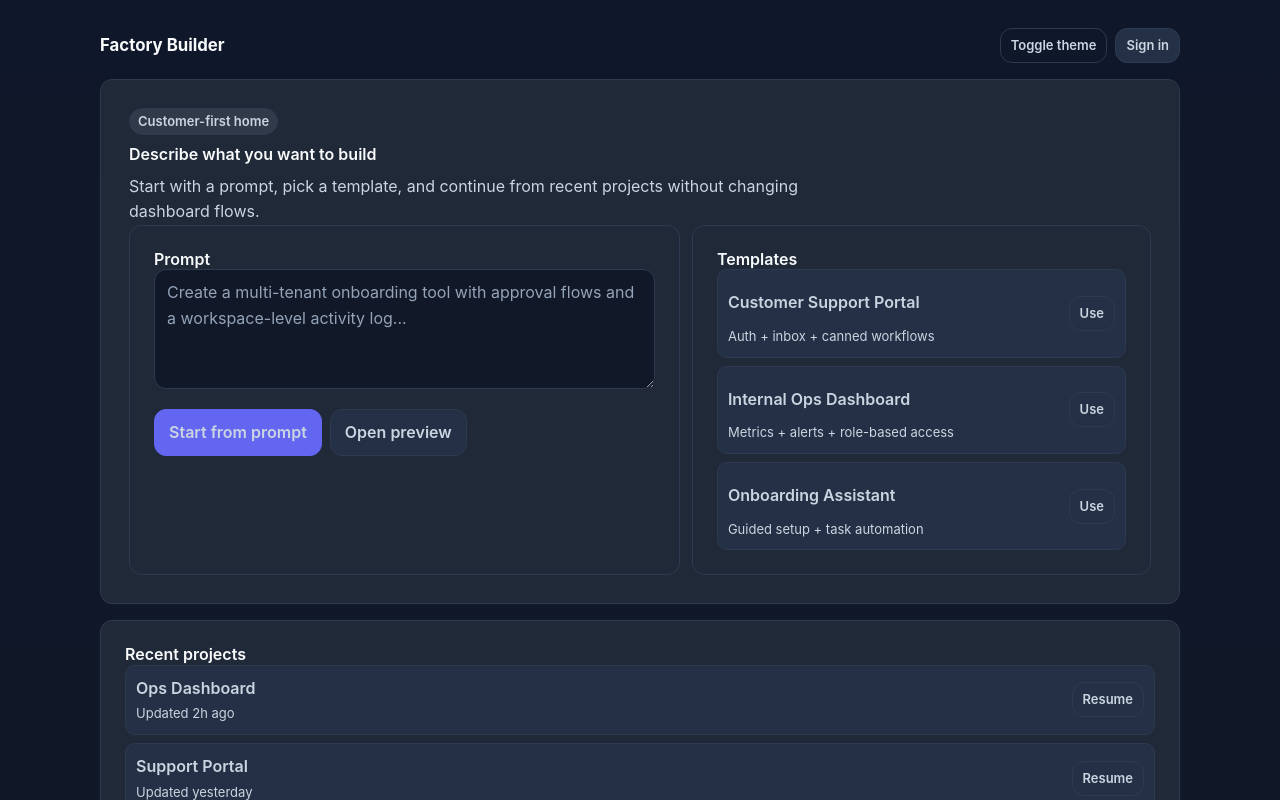
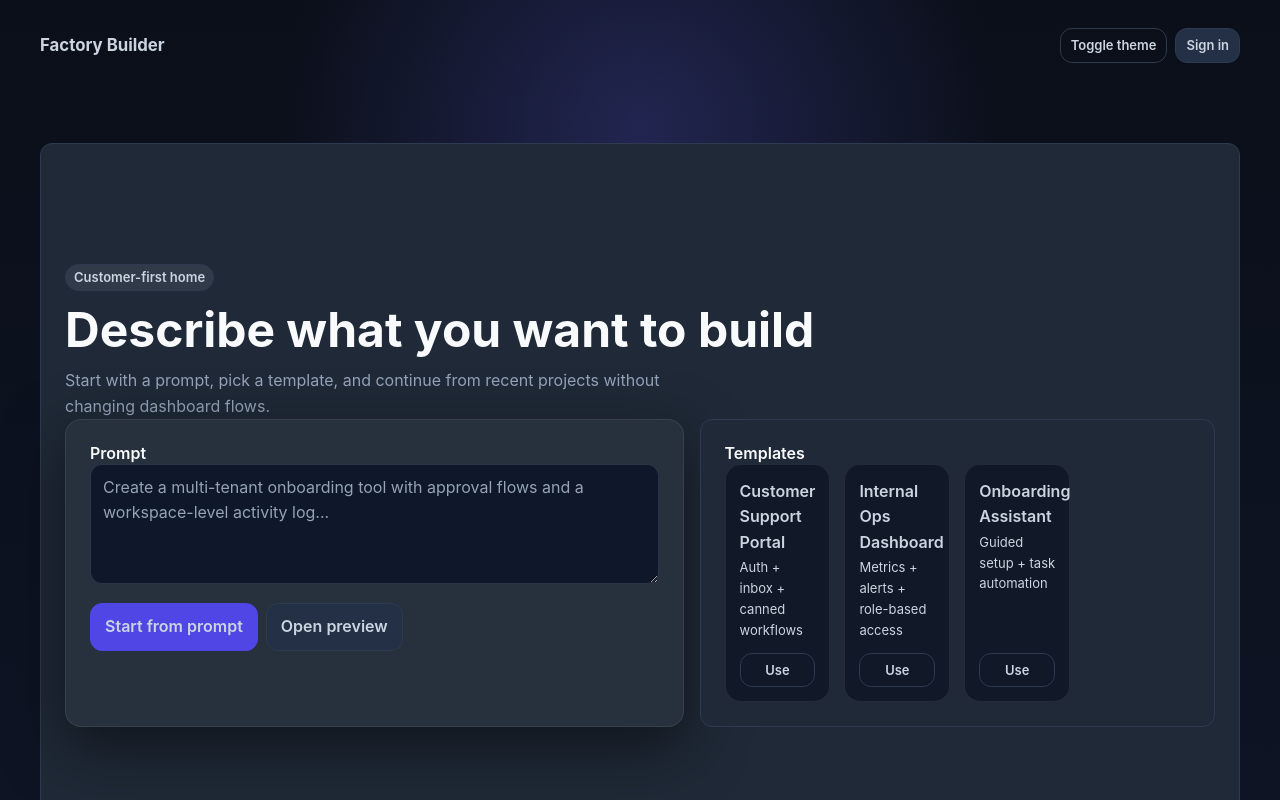
Before and after one commit to mdislam7895121/factory, a Next.js app in the folder web/: page / in a window 1280 px wide. Shown: the top 800 px of the page. Built offline with nearby package versions, Linux system fonts and the light colour scheme.

Commit message:
SERIAL 13: marketing-grade polish for root builder home

```diff
--- a/web/src/app/globals.css
+++ b/web/src/app/globals.css
@@ -479,12 +479,28 @@ small,
   padding: 28px 24px 64px;
 }
 
+.builder-shell-premium {
+  position: relative;
+  overflow: hidden;
+  background: linear-gradient(180deg, #0b0f19 0%, #0f172a 100%);
+}
+
+.builder-shell-premium::before {
+  content: "";
+  position: absolute;
+  inset: 0;
+  background: radial-gradient(600px circle at 50% 10%, rgba(99, 102, 241, 0.25), transparent 60%);
+  pointer-events: none;
+}
+
 .builder-container {
   width: 100%;
-  max-width: 1080px;
+  max-width: 1200px;
   margin: 0 auto;
   display: grid;
-  gap: 16px;
+  gap: 80px;
+  position: relative;
+  z-index: 1;
 }
 
 .builder-header {
@@ -512,23 +528,55 @@ small,
 }
 
 .builder-hero {
-  padding: 28px !important;
+  padding: 120px 24px 100px !important;
 }
 
-.builder-hero h1 {
+.builder-hero-title {
   margin: 0;
-  font-size: clamp(1.8rem, 3.6vw, 2.5rem);
+  font-size: 48px;
+  font-weight: 700;
+  line-height: 1.2;
+  color: #f8fafc;
 }
 
-.builder-hero p {
+.builder-hero-subtitle {
   margin: 10px 0 0;
-  max-width: 740px;
+  max-width: 600px;
+  color: #94a3b8 !important;
 }
 
 .builder-prompt-grid {
   display: grid;
-  gap: 12px;
+  gap: 16px;
   grid-template-columns: 1.2fr 1fr;
+}
+
+.builder-glass {
+  border-radius: 16px !important;
+  background: rgba(255, 255, 255, 0.04) !important;
+  backdrop-filter: blur(12px);
+  border: 1px solid rgba(255, 255, 255, 0.08) !important;
+  box-shadow: 0 20px 60px rgba(0, 0, 0, 0.5);
+}
+
+.builder-textarea {
+  background: #0f172a !important;
+  border-color: rgba(255, 255, 255, 0.12) !important;
+}
+
+.builder-textarea:focus {
+  outline: 2px solid #6366f1 !important;
+}
+
+.builder-actions .ds-btn-primary {
+  background: #4f46e5;
+  border-color: #4f46e5;
+  transition: background-color 200ms ease, border-color 200ms ease, transform 200ms ease;
+}
+
+.builder-actions .ds-btn-primary:hover:not(:disabled) {
+  background: #6366f1;
+  border-color: #6366f1;
 }
 
 .builder-prompt textarea {
@@ -551,6 +599,33 @@ small,
   list-style: none;
   display: grid;
   gap: 8px;
+}
+
+.builder-template-grid {
+  margin: 0;
+  padding: 0;
+  list-style: none;
+  display: grid;
+  gap: 14px;
+  grid-template-columns: repeat(4, minmax(0, 1fr));
+}
+
+.builder-template-card {
+  display: flex;
+  flex-direction: column;
+  justify-content: space-between;
+  gap: 12px;
+  border: 1px solid rgba(255, 255, 255, 0.08);
+  border-radius: 16px;
+  padding: 14px;
+  background: #111827;
+  transition: transform 200ms ease, box-shadow 200ms ease, border-color 200ms ease;
+}
+
+.builder-template-card:hover {
+  transform: translateY(-4px);
+  box-shadow: 0 18px 32px rgba(0, 0, 0, 0.35);
+  border-color: rgba(255, 255, 255, 0.14);
 }
 
 .builder-template-item,
@@ -579,8 +654,80 @@ small,
   font-size: 13px;
 }
 
+.builder-recent-list {
+  gap: 0;
+}
+
+.builder-recent-item {
+  border-left: 0;
+  border-right: 0;
+  border-top: 0;
+  border-bottom: 1px solid rgba(255, 255, 255, 0.1);
+  border-radius: 0;
+  background: transparent;
+  padding: 14px 0;
+  transition: transform 200ms ease, box-shadow 200ms ease, background-color 200ms ease;
+}
+
+.builder-recent-item:last-child {
+  border-bottom: 0;
+}
+
+.builder-recent-item:hover {
+  transform: translateY(-2px);
+  box-shadow: 0 10px 24px rgba(0, 0, 0, 0.25);
+  background: rgba(255, 255, 255, 0.02);
+}
+
+.builder-recent-list:empty {
+  min-height: 120px;
+  display: grid;
+  place-items: center;
+  color: #94a3b8;
+}
+
+.fade-up {
+  animation: fade-up 300ms ease-out both;
+}
+
+@keyframes fade-up {
+  from {
+    opacity: 0;
+    transform: translateY(16px);
+  }
+  to {
+    opacity: 1;
+    transform: translateY(0);
+  }
+}
+
+@media (prefers-reduced-motion: reduce) {
+  .fade-up,
+  .builder-template-card,
+  .builder-recent-item,
+  .builder-actions .ds-btn-primary {
+    animation: none !important;
+    transition: none !important;
+    transform: none !important;
+  }
+}
+
 @media (max-width: 900px) {
   .builder-prompt-grid {
     grid-template-columns: 1fr;
   }
+
+  .builder-template-grid {
+    grid-template-columns: repeat(2, minmax(0, 1fr));
+  }
 }
+
+@media (max-width: 640px) {
+  .builder-template-grid {
+    grid-template-columns: 1fr;
+  }
+
+  .builder-hero-title {
+    font-size: 40px;
+  }
+}
--- a/web/src/app/page.tsx
+++ b/web/src/app/page.tsx
@@ -21,10 +21,10 @@ const templates = [
 
 export default function Home() {
   return (
-    <main className="factory builder-shell">
+    <main className="factory builder-shell builder-shell-premium">
       <div className="builder-container">
-        <header className="builder-header">
-          <h1 className="builder-brand">Factory Builder</h1>
+        <header className="builder-header fade-up">
+          <p className="builder-brand">Factory Builder</p>
           <div className="builder-header-right">
             <ThemeToggle />
             <Link href="/dashboard" className="ds-btn ds-btn-secondary ds-btn-sm" style={{ textDecoration: 'none' }}>
@@ -33,18 +33,18 @@ export default function Home() {
           </div>
         </header>
 
-        <section className="builder-hero ds-card">
+        <section className="builder-hero builder-section">
           <Badge className="text-small" style={{ marginBottom: '10px' }}>Customer-first home</Badge>
-          <h2>Describe what you want to build</h2>
-          <p>
+          <h1 className="builder-hero-title">Describe what you want to build</h1>
+          <p className="builder-hero-subtitle">
             Start with a prompt, pick a template, and continue from recent projects without changing dashboard flows.
           </p>
 
           <div className="builder-prompt-grid">
-            <Card className="builder-prompt">
+            <Card className="builder-prompt builder-glass fade-up" style={{ animationDelay: '80ms' }}>
               <h3>Prompt</h3>
               <textarea
-                className="ds-input"
+                className="ds-input builder-textarea"
                 placeholder="Create a multi-tenant onboarding tool with approval flows and a workspace-level activity log..."
                 defaultValue=""
               />
@@ -58,11 +58,11 @@ export default function Home() {
               </div>
             </Card>
 
-            <Card>
+            <Card className="builder-template-panel fade-up" style={{ animationDelay: '140ms' }}>
               <h3>Templates</h3>
-              <ul className="builder-template-list">
+              <ul className="builder-template-grid">
                 {templates.map((template) => (
-                  <li key={template.name} className="builder-template-item">
+                  <li key={template.name} className="builder-template-card">
                     <div>
                       <p className="builder-template-name">{template.name}</p>
                       <p className="builder-template-meta">{template.meta}</p>
@@ -75,7 +75,7 @@ export default function Home() {
           </div>
         </section>
 
-        <Card>
+        <Card className="builder-recent-panel fade-up" style={{ animationDelay: '200ms' }}>
           <h3>Recent projects</h3>
           <RecentProjects />
         </Card>
```
Also changed, not shown: 1 other file (tests, documents, lock files or other folders).
